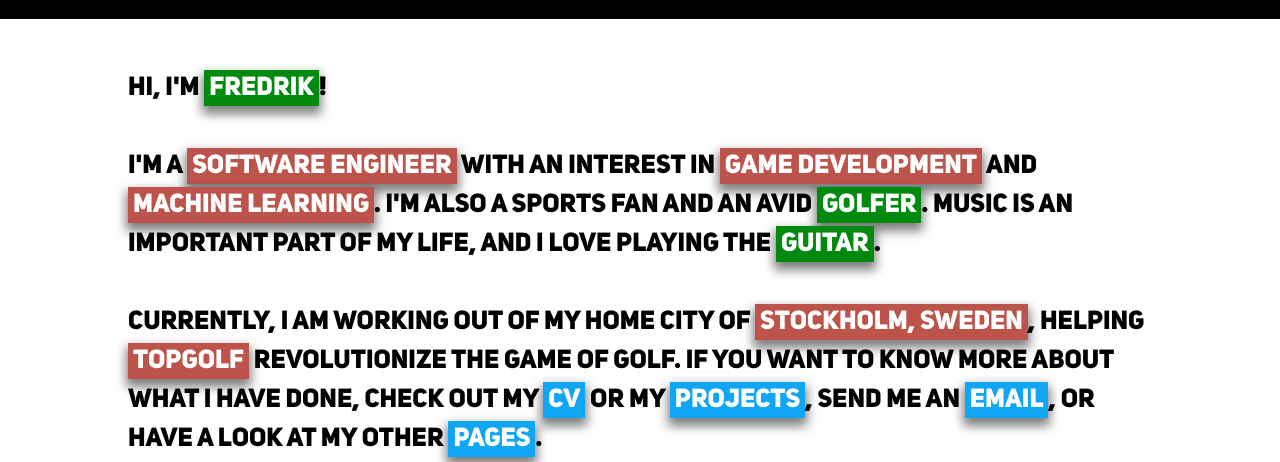
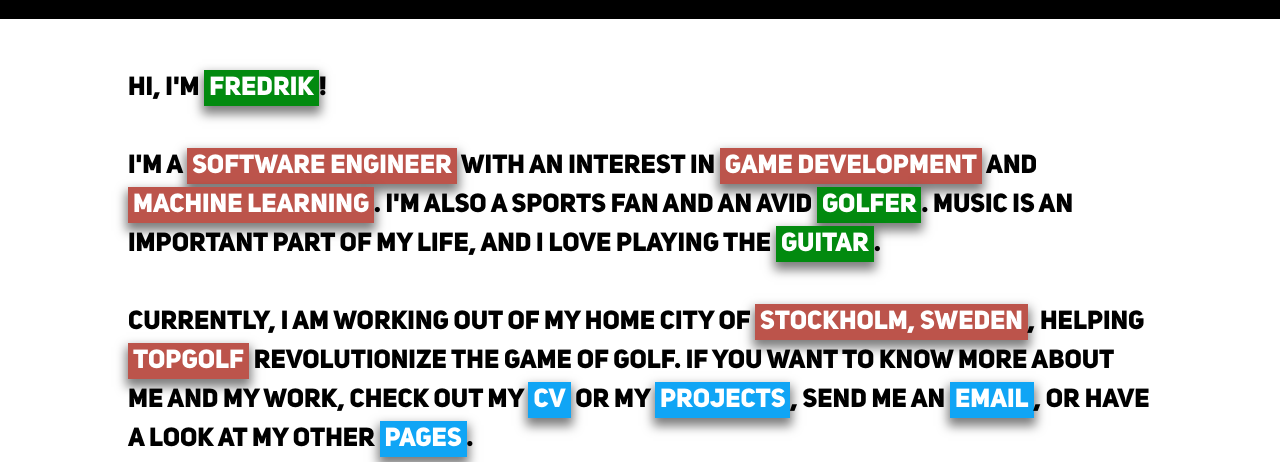
Before and after one commit to fredrikomstedt/website, a Gatsby site in the folder website/: page / in a window 1280 px wide. Shown: the part 81-543 px from the top of the page. Built offline with nearby package versions, Linux system fonts and the light colour scheme; Gatsby itself is replaced by a stand-in of ours; grey boxes are pictures that could not be loaded.

Commit message:
Changed some text on the home page

```diff
--- a/website/src/pages/index.js
+++ b/website/src/pages/index.js
@@ -44,7 +44,7 @@ const Home = () => (
         <br/><br/>
         I'm a <ImportantText text='software engineer'/> with an interest in <ImportantText text='game development'/> and <ImportantText text='machine learning'/>. I'm also a sports fan and an avid <ImageText text='golfer' image={Golfer}/>. Music is an important part of my life, and I love playing the <ImageText text='guitar' image={Guitar}/>.
         <br/><br/>
-        Currently, I am working out of my home city of <ImportantText text='Stockholm, Sweden'/>, helping <ImportantText text='Topgolf'/> revolutionize the game of golf. If you want to know more about what I have done, check out my <HighlightText text='CV'/> or my <HighlightText text='projects'/>, send me an <HighlightText text='email'/>, or have a look at my other <HighlightText text='pages'/>.
+        Currently, I am working out of my home city of <ImportantText text='Stockholm, Sweden'/>, helping <ImportantText text='Topgolf'/> revolutionize the game of golf. If you want to know more about me and my work, check out my <HighlightText text='CV'/> or my <HighlightText text='projects'/>, send me an <HighlightText text='email'/>, or have a look at my other <HighlightText text='pages'/>.
         <br/><br/>
         Take care!
         <img className={homeStyles.logo} src={Logo} alt=''/>
```
